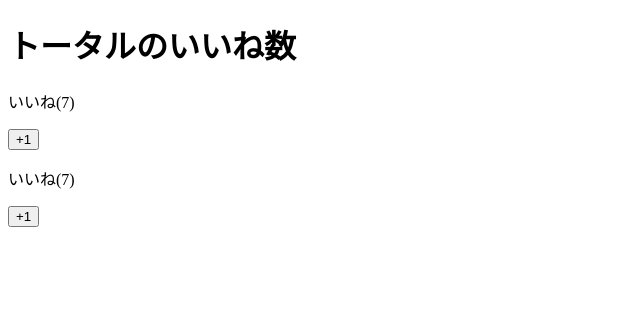
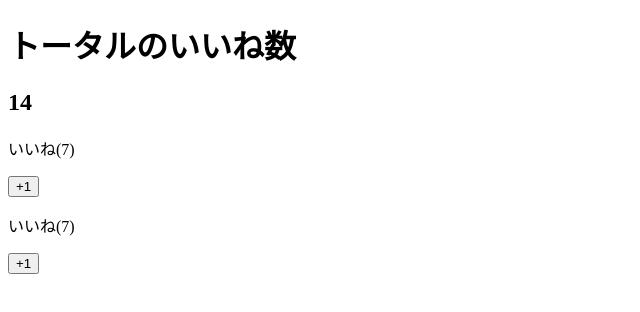
Before and after one commit to tyamap/study, a Vue app in the folder vuejs/vueCLI/practice/: page / in a window 1280 px wide. Shown: the top 312 px of the page, without its empty margins (0-640 px from the left). Built offline with nearby package versions, Linux system fonts and the light colour scheme.

Commit message:
$emitと$eventで親コンポーネントのdataを書き換える

```diff
--- a/vuejs/vueCLI/practice/src/App.vue
+++ b/vuejs/vueCLI/practice/src/App.vue
@@ -1,7 +1,8 @@
 <template>
   <div>
     <LikeHeader></LikeHeader>
-    <LikeNumber :number="number"></LikeNumber>
+    <h2>{{number}}</h2>
+    <LikeNumber :number="number" @my-click="number = $event"></LikeNumber>
     <LikeNumber :number="number"></LikeNumber>
   </div>
 </template>
--- a/vuejs/vueCLI/practice/src/components/LikeNumber.vue
+++ b/vuejs/vueCLI/practice/src/components/LikeNumber.vue
@@ -17,7 +17,7 @@ export default {
   },
   methods: {
     increment(){
-      this.number += 1
+      this.$emit("my-click", this.number + 1)
     }
   }
 }
```
